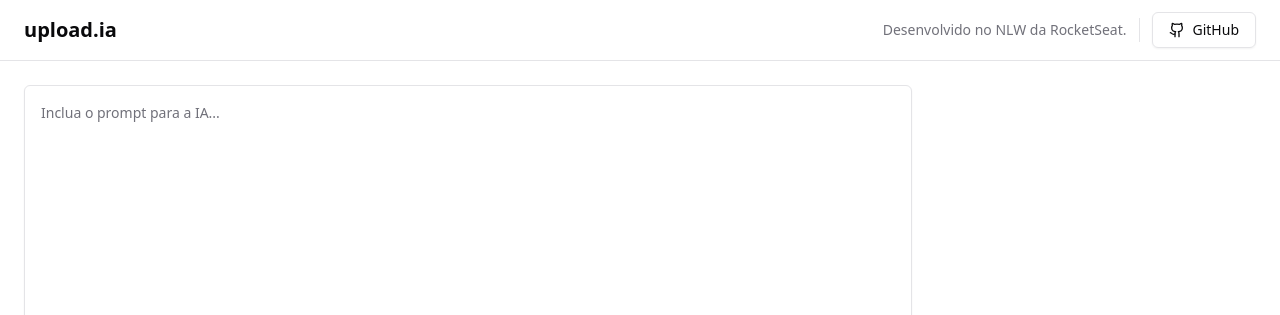
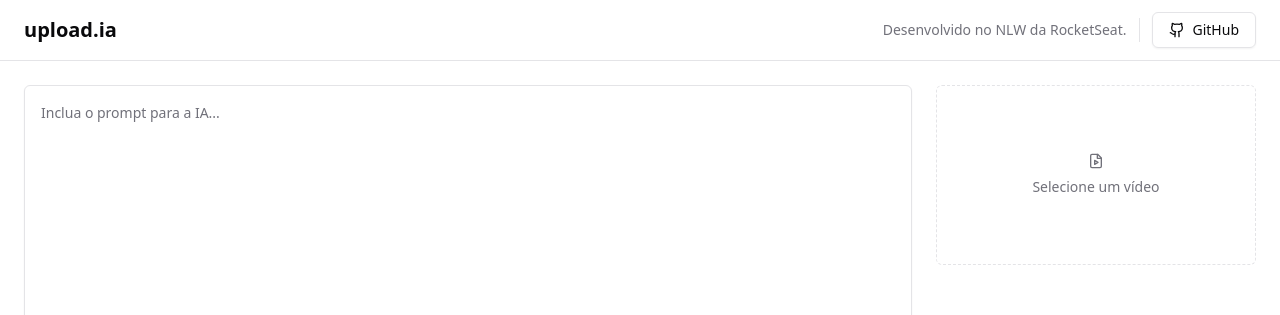
Before and after one commit to raonircl/upload-ai-web, a React (Vite) app: page / in a window 1280 px wide. Shown: the top 315 px of the page. Built offline with nearby package versions, Linux system fonts and the light colour scheme.

Commit message:
feat: Added form to select a video

```diff
--- a/src/App.tsx
+++ b/src/App.tsx
@@ -1,4 +1,4 @@
-import { Github } from 'lucide-react'
+import { FileVideo, Github } from 'lucide-react'
 import { Button } from "./components/ui/button"
 import { Separator } from './components/ui/separator'
 import { Textarea } from './components/ui/textarea'
@@ -41,7 +41,21 @@
             Lembre-se: você pode ultilizar a variável <code className='text-green-400'>{'{transcription}'}</code> no seu prompt para adicionar o conteúdo da transcrição do vídeo selecionado.
           </p>
         </div>
-        <aside className='w-80'></aside>
+
+        <aside className='w-80 space-y-6'>
+          <form className='space-y-6'>
+            <label
+              htmlFor="video"
+              className='border flex rounded-md aspect-video cursor-pointer border-dashed text-sm flex-col gap-2 items-center justify-center text-muted-foreground hover:bg-green-400'
+            >
+              <FileVideo className='w-4 h-4'/>
+              Selecione um vídeo
+            </label>
+
+            <input type="file" id='video' accept='video/mp4' className='sr-only'/>
+          </form>
+        </aside>
+
       </main>
     </div>
     )
--- a/src/index.css
+++ b/src/index.css
@@ -25,7 +25,6 @@
     --ring: 142.1 76.2% 36.3%;
     --radius: 0.5rem;
   }
-
   .dark {
     --background: 20 14.3% 4.1%;
     --foreground: 0 0% 95%;
```
